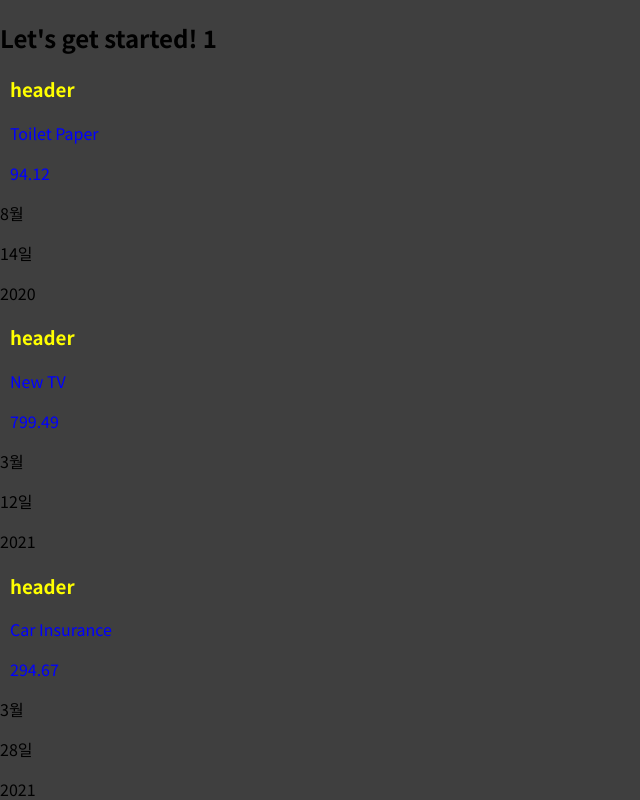
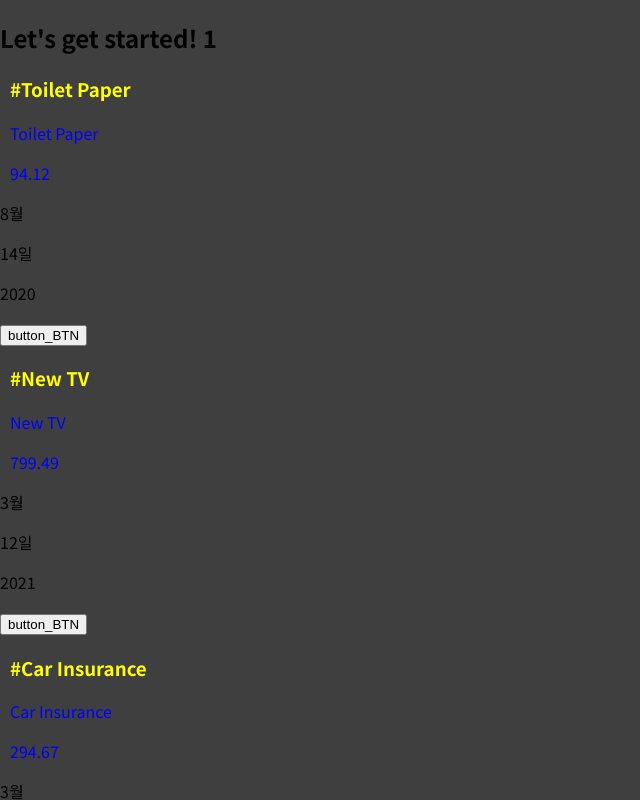
Before and after one commit to panach/react-study, a React (Create React App) app: page / in a window 1280 px wide. Shown: the top 800 px of the page, without its empty margins (0-640 px from the left). Built offline with nearby package versions, Linux system fonts and the light colour scheme.

Commit message:
51. usestate

```diff
--- a/src/conponenet/Expenses/ExpenseItem.js
+++ b/src/conponenet/Expenses/ExpenseItem.js
@@ -1,16 +1,24 @@
+
+import React, { useState } from "react";
 import ExpenseDate from "./ExpenseDate";
 import Cart from "../UI/cart";
-
 import "./ExpenseItem.css";
 
 function ExpenseItems (props) {
+    const [title, setTitle] = useState(props.title);
+    const clickHandler = () => {
+        setTitle('up!!!!');
+        console.log('run');
+    };
+
    return (
         <>
             <Cart>
-                <h3 className="header">header</h3>
+                <h3 className="header">#{title}</h3>
                 <p className="text">{props.title}</p>
                 <p className="text">{props.amount}</p>
                 <ExpenseDate date={props.date}/>
+                <button onClick={clickHandler}>button_BTN</button>
             </Cart>
         </>
     );
```
